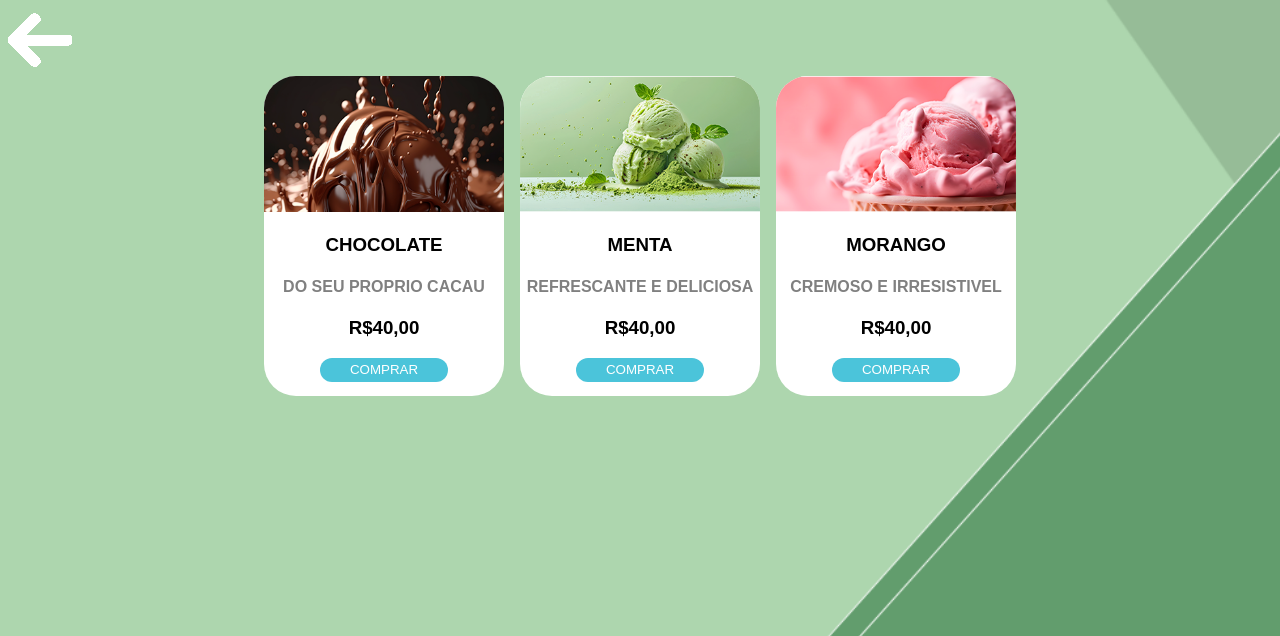
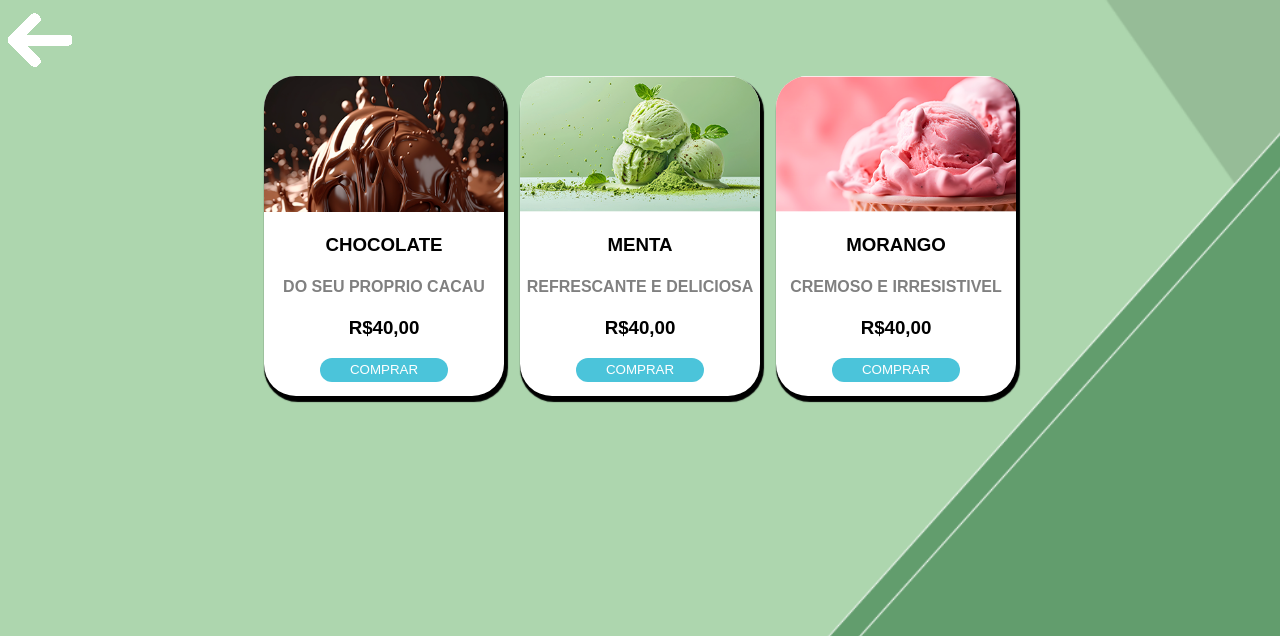
Before and after one commit to Kevinreisdacruz/projetointegrador, a PHP site: page /cardapiomassa.html in a window 1280 px wide. Shown: the top 636 px of the page. Run offline with PHP 8.4, Linux system fonts and the light colour scheme.

Commit message:
adicionei box-shadows aos cards dos cardapios,mudei o fundo de sobre nos obs-ainda esta em teste

```diff
--- a/css/cardapiomassa.css
+++ b/css/cardapiomassa.css
@@ -19,6 +19,7 @@ body{
     width: 15rem;
     height: 20rem;
     border-radius: 2rem;
+    box-shadow: 2px 4px 1px 2px;
     background-color: white;
     transition: all ease-in-out 0.9s;
 
--- a/css/cardapiomilkshake.css
+++ b/css/cardapiomilkshake.css
@@ -20,6 +20,7 @@ body{
     height: 20rem;
     border-radius: 2rem;
     background-color: white;
+    box-shadow: 2px 4px 1px 2px;
     transition: all ease-in-out 0.9s;
 
 }
--- a/css/cardapiopicoles.css
+++ b/css/cardapiopicoles.css
@@ -19,6 +19,7 @@ body{
     width: 15rem;
     height: 20rem;
     border-radius: 2rem;
+    box-shadow: 2px 4px 1px 2px;
     background-color: white;
     transition: all ease-in-out 0.9s;
 
--- a/css/style.css
+++ b/css/style.css
@@ -29,7 +29,7 @@ body{
 
 
 .fundosobrenos{
-    background-image: url(/image/sobrenos.jpeg);
+    background-image: url(/image/sobrenosvermelho.jpeg);
     width: auto;
     height: 40rem;
 
```
Also changed, not shown: 1 other file.
